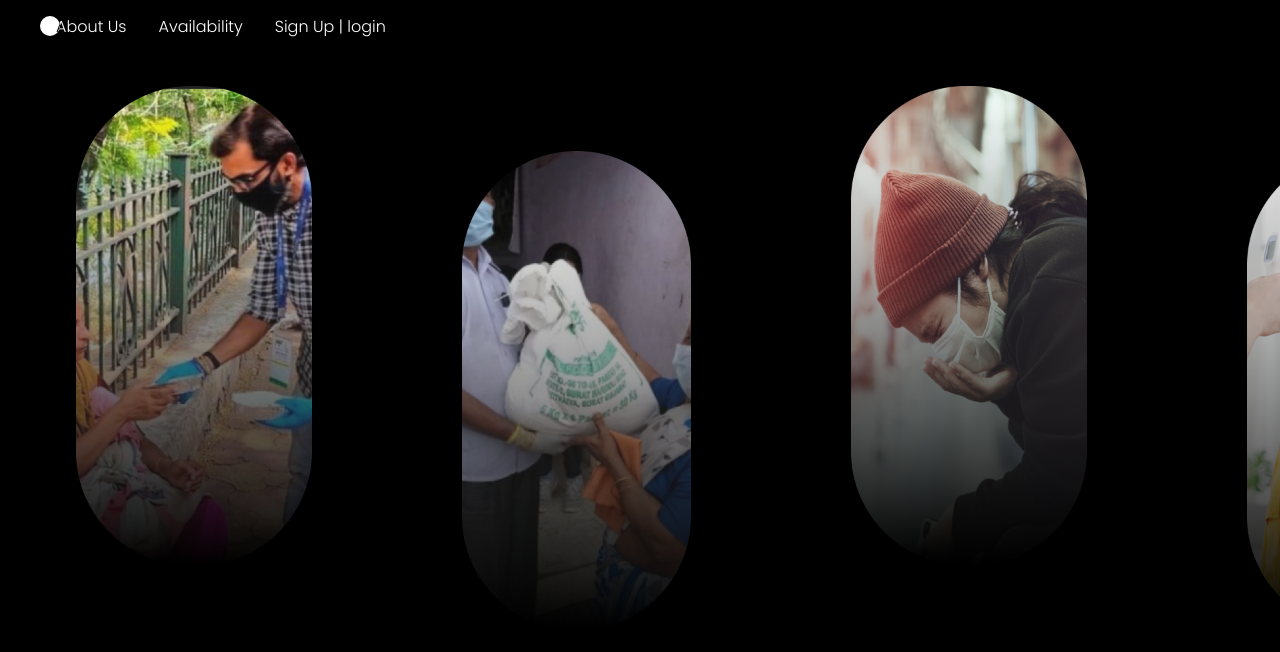
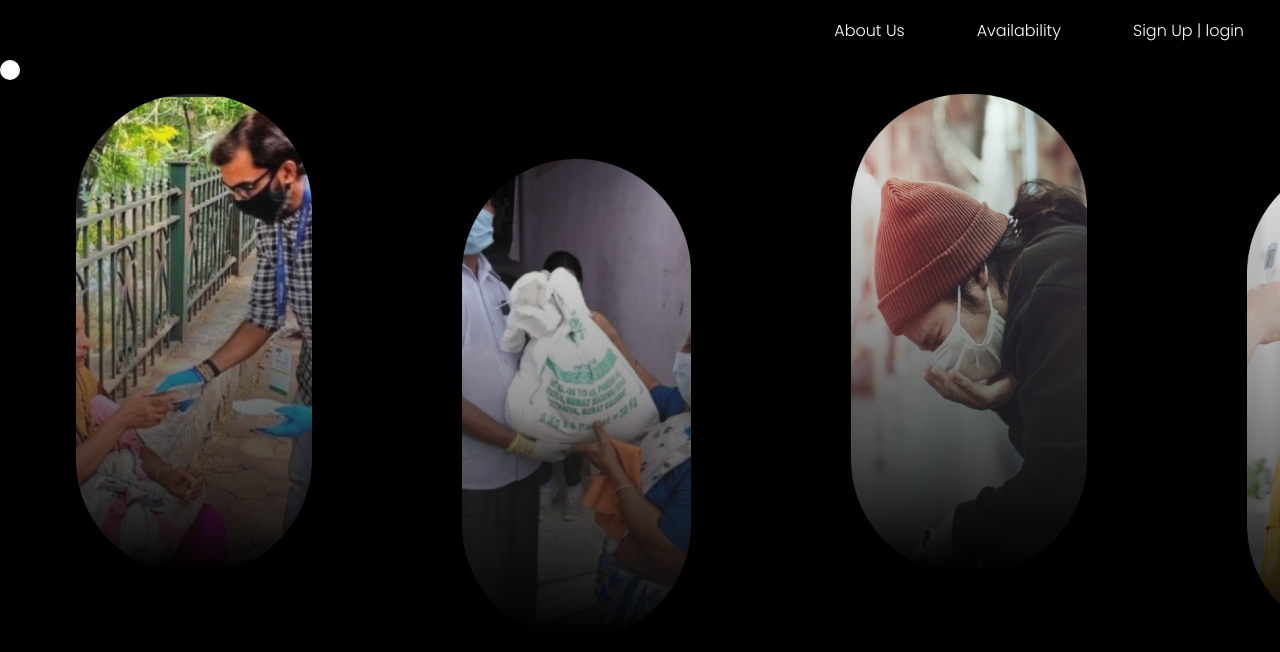
Before and after one commit to siddhantprateek/call4help, a React (Create React App) app: page / in a window 1280 px wide. Shown: the top 652 px of the page. Built offline with nearby package versions, Linux system fonts and the light colour scheme.

Commit message:
css-fixed for homepage

```diff
--- a/src/App.css
+++ b/src/App.css
@@ -12,18 +12,18 @@ body {
 }
 
 .nav-container {
-    display: flex;
-    list-style-type: none;
+    /* display: flex; */
+    list-style: none;
+    text-align: right;
+    margin: 0;
+    padding: 0;
+    width: 100%;
 }
 
-.nav-container {
-    text-align: right;
-}
-
-.nav-container ul li {
+.nav-container li {
+    display: inline-block;
     text-decoration: none;
-    position: relative;
-    text-align: right;
+    margin: 20px;
 }
 
 .nav-container a {
@@ -35,6 +35,14 @@ body {
     text-decoration: none;
     /* margin-left: 1em; */
     padding: 14px 16px;
+}
+
+
+/*  change color while hovering */
+
+.nav-container a:hover,
+.nav-container a:active {
+    color: rgb(14, 54, 34);
 }
 
 .img-container {
```
Also changed, not shown: src/App.js (line endings or trailing spaces).
